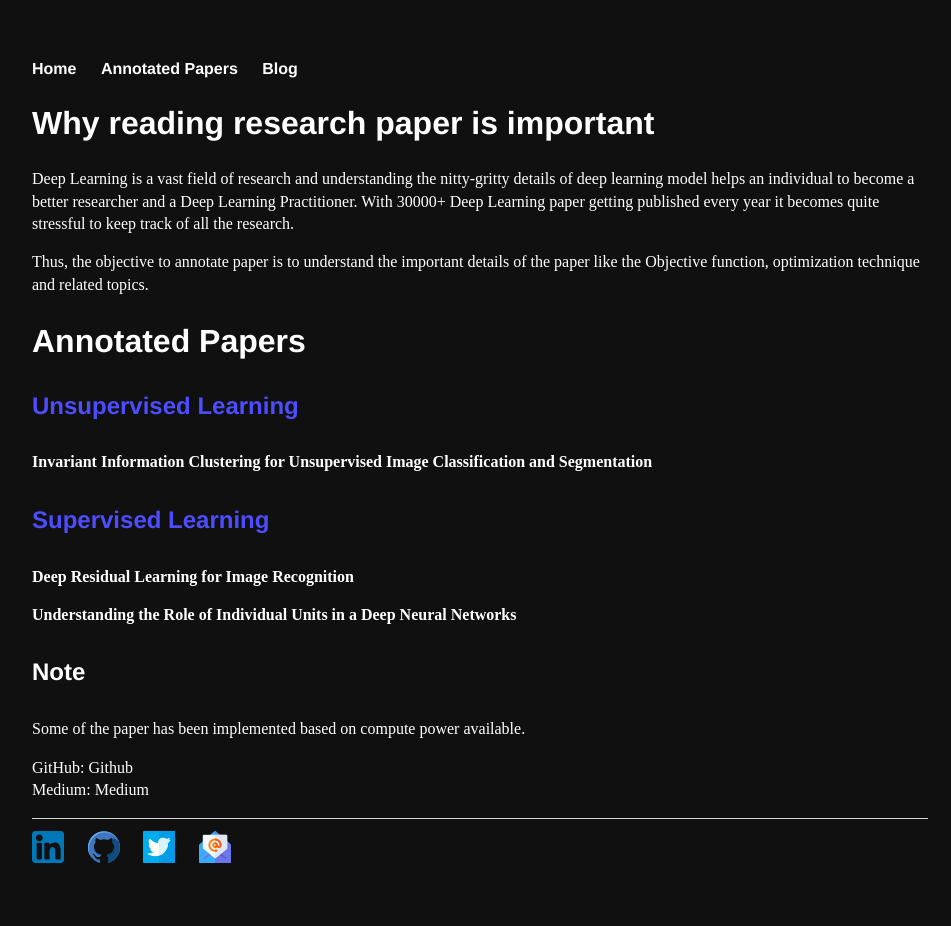
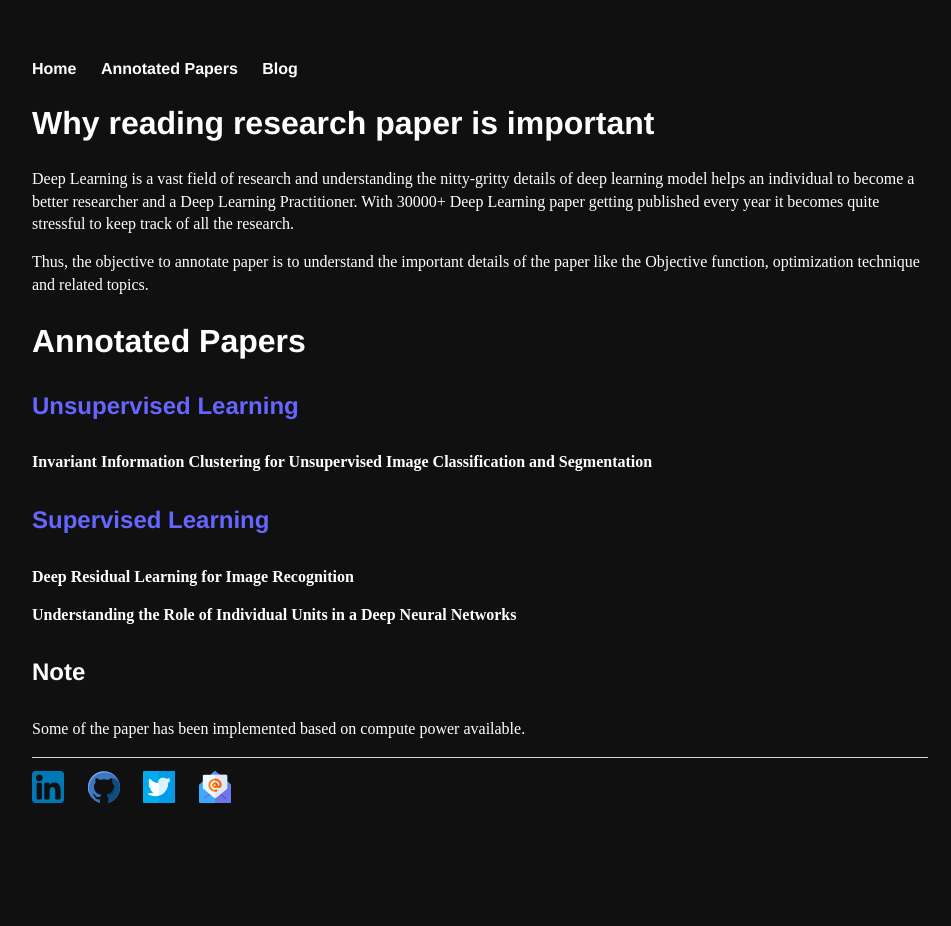
Before and after one commit to Mayurji/mayurji.github.io, a Jekyll site: the page built from Annotated Paper.markdown, in a window 1280 px wide. Shown: the whole page, without its empty margins (160-1111 px from the left). Built offline with Jekyll 4.4.1, drawn with Linux system fonts in a browser that asks for light colours; after the commit the page ends 900 px from its top, so only the background shows below that.

Commit message:
Update Annotated Paper.markdown

```diff
--- a/Annotated Paper.markdown
+++ b/Annotated Paper.markdown
@@ -15,19 +15,15 @@
 
 ## **Annotated Papers**
 
-#### **<span style="color:#4d4dff">Unsupervised Learning</span>**
+#### **<span style="color:#6666ff">Unsupervised Learning</span>**
 
 [**Invariant Information Clustering for Unsupervised Image Classification and Segmentation**](https://github.com/Mayurji/Deep-Learning-Papers/tree/master/Invariant%20Information%20Clustering)
 
-#### **<span style="color:#4d4dff">Supervised Learning</span>**
+#### **<span style="color:#6666ff">Supervised Learning</span>**
 
 [**Deep Residual Learning for Image Recognition**](https://github.com/Mayurji/Deep-Learning-Papers/tree/master/Resnet)
 
 [**Understanding the Role of Individual Units in a Deep Neural Networks**](https://github.com/Mayurji/Deep-Learning-Papers/tree/master/Investigate DNN/)
 
 #### Note
-
 Some of the paper has been implemented based on compute power available.
-
-GitHub: [Github](https://github.com/mayurji) \
-Medium: [Medium](https://medium.com/@mayur87545)
```
